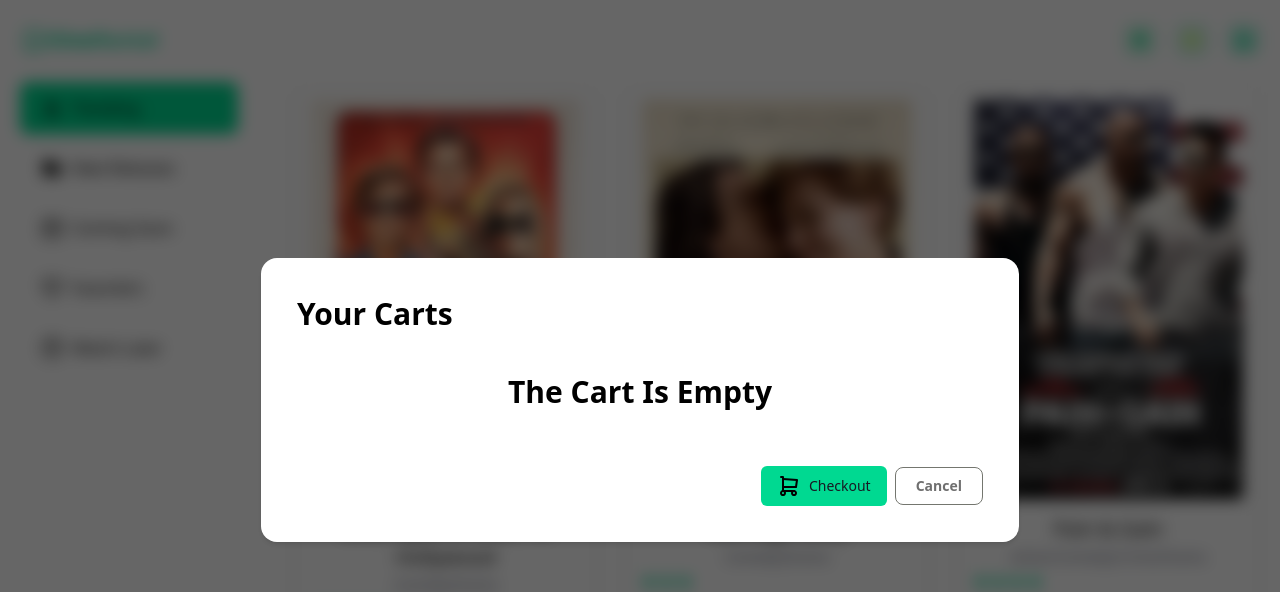
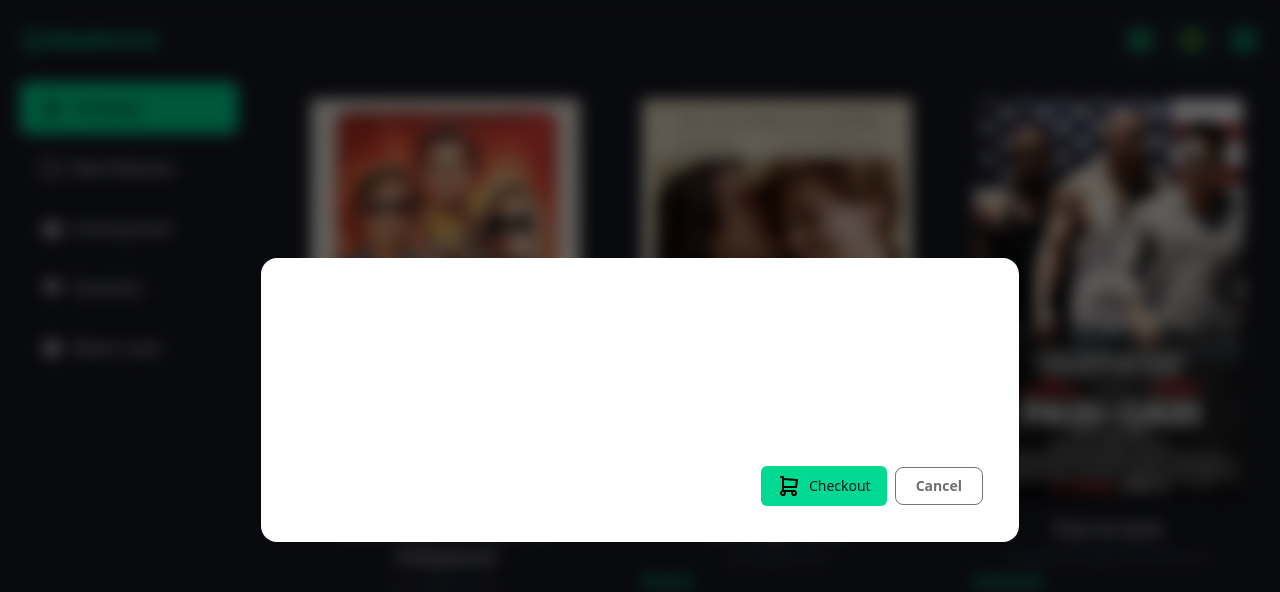
Before and after one commit to saim-alam1/cine-rental-dark-mode, a React (Vite) app: page / in a window 1280 px wide. Both pictures are taken after a click on the button 1244 px from the left and 40 px from the top of the page. Shown: the top 592 px of the page. Built offline with nearby package versions, Linux system fonts and the light colour scheme.

Commit message:
Activated Dark Mode

```diff
--- a/src/Page.jsx
+++ b/src/Page.jsx
@@ -1,11 +1,15 @@
+import { useContext } from "react";
 import MovieList from "./cine/MovieList";
 import Footer from "./Footer";
 import Header from "./Header";
 import Sidebar from "./Sidebar";
+import { ThemeContext } from "./contexts";
 
 export default function Page() {
+  const { darkMode } = useContext(ThemeContext);
+
   return (
-    <div>
+    <div className={`h-full w-full ${darkMode ? "dark" : ""}`}>
       <Header />
       <main>
         <div className="container grid lg:grid-cols-[218px_1fr] gap-14">
--- a/src/cine/CartDetails.jsx
+++ b/src/cine/CartDetails.jsx
@@ -19,7 +19,7 @@ export default function CartDetails({ onClose }) {
       <div className="absolute left-1/2 top-1/2 -translate-x-1/2 -translate-y-1/2 w-full max-w-[420px] sm:max-w-[600px] lg:max-w-[790px] p-4 max-h-[90vh] overflow-auto">
         {/* in this div below there is a class "dark:bg-[#12141D]" use it during enabling dark mode */}
 
-        <div className="bg-white shadow-md  rounded-2xl overflow-hidden p-5 md:p-9">
+        <div className="bg-white shadow-md dark:bg-[#12141D] rounded-2xl overflow-hidden p-5 md:p-9">
           <h2 className="text-2xl lg:text-[30px] mb-10 font-bold">
             Your Carts
           </h2>
--- a/src/cine/MovieDetailsModal.jsx
+++ b/src/cine/MovieDetailsModal.jsx
@@ -6,7 +6,7 @@ export default function MovieDetailsModal({ movie, onClose, onCartAdd }) {
       <div className="absolute left-1/2 top-1/2 -translate-x-1/2 -translate-y-1/2 w-full max-w-[420px] sm:max-w-[600px] lg:max-w-[984px] p-4 max-h-[90vh] overflow-auto">
         {/* Content Area */}
         {/* in this div below there is a class "dark:bg-[#12141D]" use it during enabling dark mode */}
-        <div className="bg-white shadow-md  rounded-2xl sm:grid sm:grid-cols-[2fr_1fr] overflow-hidden">
+        <div className="bg-white shadow-md dark:bg-[#12141D] rounded-2xl sm:grid sm:grid-cols-[2fr_1fr] overflow-hidden">
           <img
             className="sm:order-2 w-full object-cover h-full max-sm:max-h-[300px]"
             src={getImgURL(movie.cover)}
```
